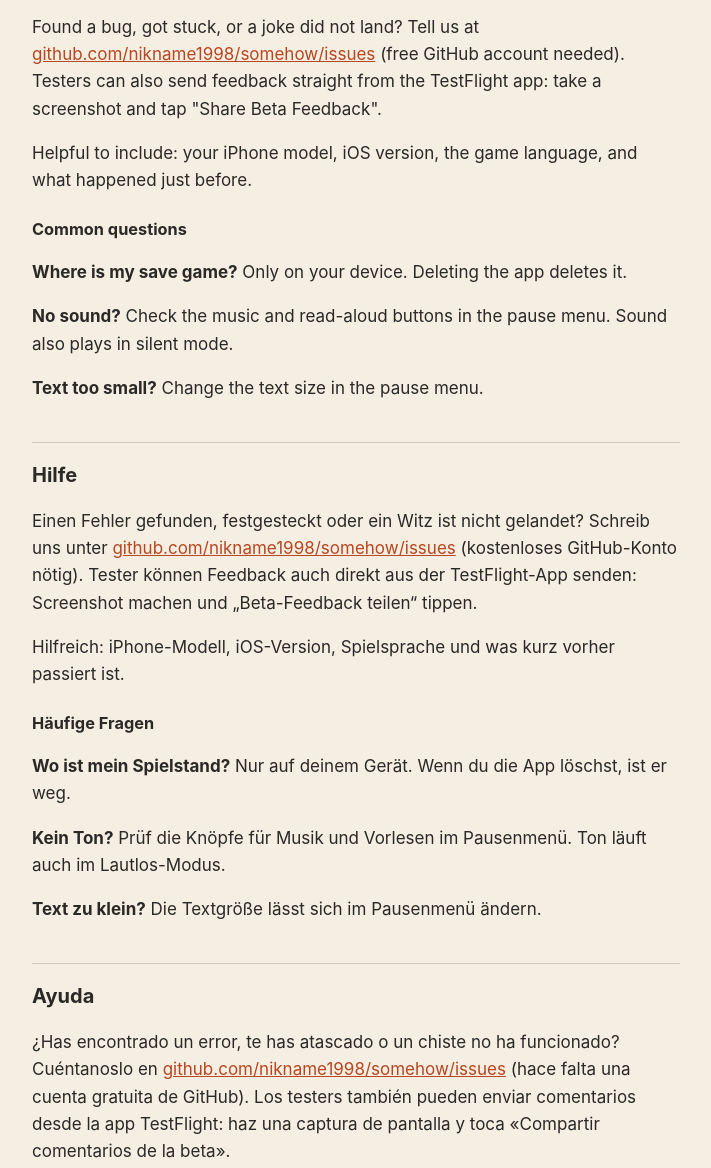
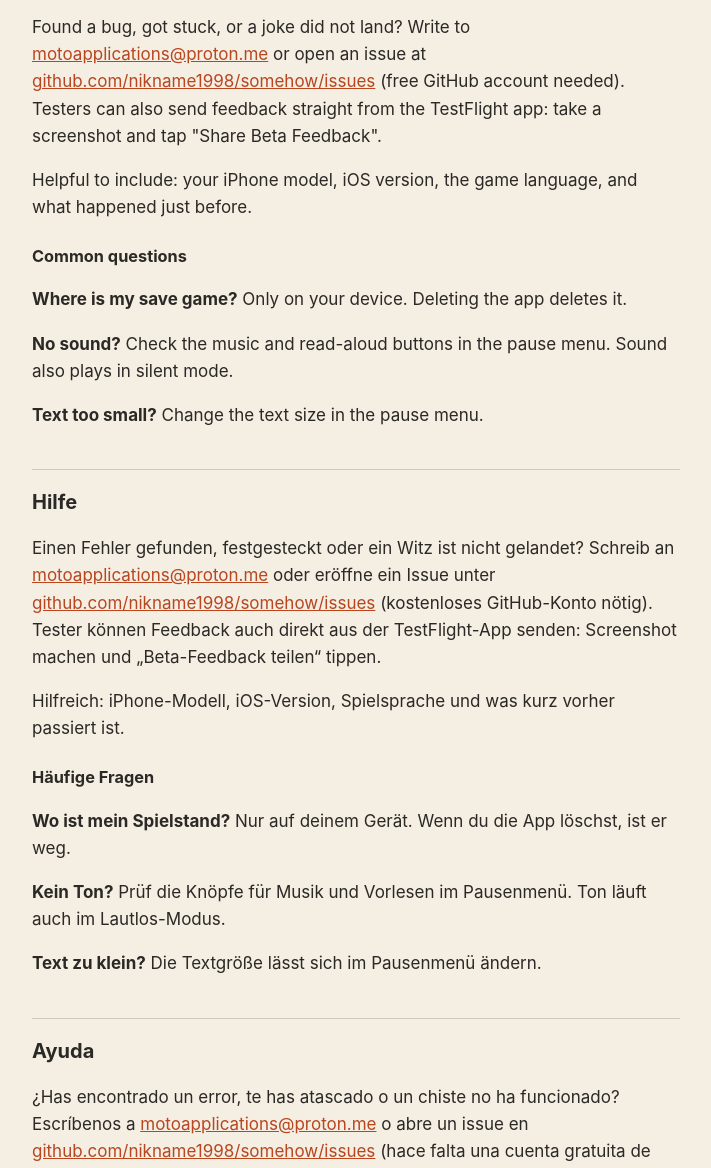
Before and after one commit to nikname1998/somehow, a plain HTML site: page support/index.html in a window 1280 px wide. Shown: the part 235-1403 px from the top of the page, without its empty margins (284-995 px from the left). Drawn offline with Linux system fonts and the light colour scheme.

Commit message:
Support page: contact email (EN/DE/ES)
Co-Authored-By: Claude Opus 5.5 <noreply@anthropic.com>
Claude-Session: https://claude.ai/code/session_014FkuM9nmpWnpMXr3rSUUGA

```diff
--- a/support/index.html
+++ b/support/index.html
@@ -14,7 +14,7 @@
 
 <section id="en" lang="en">
 <h2>Support</h2>
-<p>Found a bug, got stuck, or a joke did not land? Tell us at <a href="https://github.com/nikname1998/somehow/issues">github.com/nikname1998/somehow/issues</a> (free GitHub account needed). Testers can also send feedback straight from the TestFlight app: take a screenshot and tap "Share Beta Feedback".</p>
+<p>Found a bug, got stuck, or a joke did not land? Write to <a href="mailto:motoapplications@proton.me">motoapplications@proton.me</a> or open an issue at <a href="https://github.com/nikname1998/somehow/issues">github.com/nikname1998/somehow/issues</a> (free GitHub account needed). Testers can also send feedback straight from the TestFlight app: take a screenshot and tap "Share Beta Feedback".</p>
 <p>Helpful to include: your iPhone model, iOS version, the game language, and what happened just before.</p>
 <h3>Common questions</h3>
 <p><strong>Where is my save game?</strong> Only on your device. Deleting the app deletes it.</p>
@@ -24,7 +24,7 @@
 
 <section id="de" lang="de">
 <h2>Hilfe</h2>
-<p>Einen Fehler gefunden, festgesteckt oder ein Witz ist nicht gelandet? Schreib uns unter <a href="https://github.com/nikname1998/somehow/issues">github.com/nikname1998/somehow/issues</a> (kostenloses GitHub-Konto nötig). Tester können Feedback auch direkt aus der TestFlight-App senden: Screenshot machen und „Beta-Feedback teilen“ tippen.</p>
+<p>Einen Fehler gefunden, festgesteckt oder ein Witz ist nicht gelandet? Schreib an <a href="mailto:motoapplications@proton.me">motoapplications@proton.me</a> oder eröffne ein Issue unter <a href="https://github.com/nikname1998/somehow/issues">github.com/nikname1998/somehow/issues</a> (kostenloses GitHub-Konto nötig). Tester können Feedback auch direkt aus der TestFlight-App senden: Screenshot machen und „Beta-Feedback teilen“ tippen.</p>
 <p>Hilfreich: iPhone-Modell, iOS-Version, Spielsprache und was kurz vorher passiert ist.</p>
 <h3>Häufige Fragen</h3>
 <p><strong>Wo ist mein Spielstand?</strong> Nur auf deinem Gerät. Wenn du die App löschst, ist er weg.</p>
@@ -34,7 +34,7 @@
 
 <section id="es" lang="es">
 <h2>Ayuda</h2>
-<p>¿Has encontrado un error, te has atascado o un chiste no ha funcionado? Cuéntanoslo en <a href="https://github.com/nikname1998/somehow/issues">github.com/nikname1998/somehow/issues</a> (hace falta una cuenta gratuita de GitHub). Los testers también pueden enviar comentarios desde la app TestFlight: haz una captura de pantalla y toca «Compartir comentarios de la beta».</p>
+<p>¿Has encontrado un error, te has atascado o un chiste no ha funcionado? Escríbenos a <a href="mailto:motoapplications@proton.me">motoapplications@proton.me</a> o abre un issue en <a href="https://github.com/nikname1998/somehow/issues">github.com/nikname1998/somehow/issues</a> (hace falta una cuenta gratuita de GitHub). Los testers también pueden enviar comentarios desde la app TestFlight: haz una captura de pantalla y toca «Compartir comentarios de la beta».</p>
 <p>Ayuda incluir: modelo de iPhone, versión de iOS, idioma del juego y qué pasó justo antes.</p>
 <h3>Preguntas frecuentes</h3>
 <p><strong>¿Dónde está mi partida?</strong> Solo en tu dispositivo. Si borras la app, se borra.</p>
```
